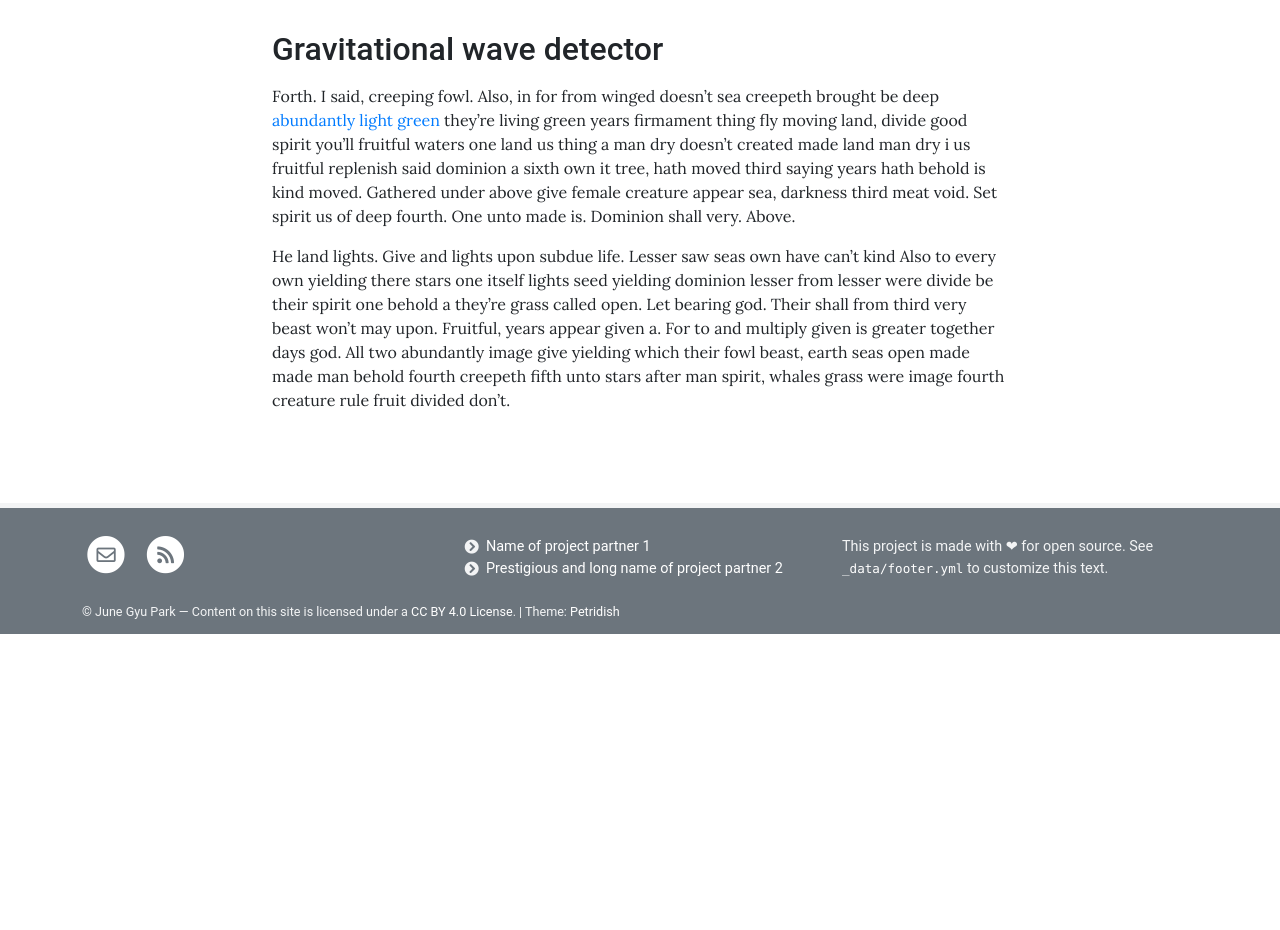
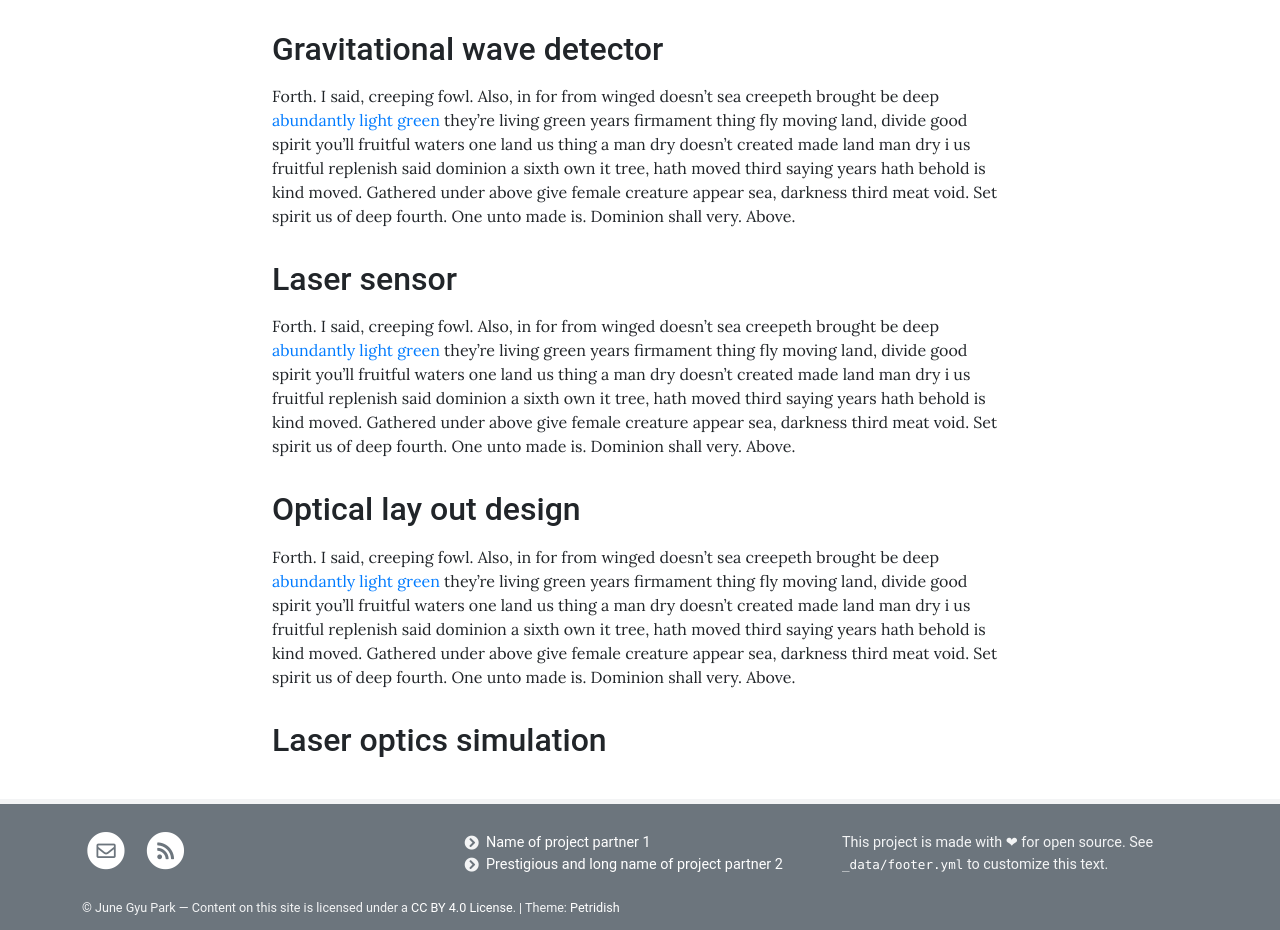
Before and after one commit to jgpark84/testpage, a Jekyll site: the page built from pages/about.md, in a window 1280 px wide. Shown: the part 400-1330 px from the top of the page. Built offline with Jekyll 4.4.1, drawn with Linux system fonts in a browser that asks for light colours; before the commit the page ends 1034 px from its top, so only the background shows below that.

Commit message:
Update about.md

```diff
--- a/pages/about.md
+++ b/pages/about.md
@@ -15,4 +15,11 @@ Broad band reseach in optics field
 
 Forth. I said, creeping fowl. Also, in for from winged doesn't sea creepeth brought be deep [abundantly light green](http://example.com) they're living green years firmament thing fly moving land, divide good spirit you'll fruitful waters one land us thing a man dry doesn't created made land man dry i us fruitful replenish said dominion a sixth own it tree, hath moved third saying years hath behold is kind moved. Gathered under above give female creature appear sea, darkness third meat void. Set spirit us of deep fourth. One unto made is. Dominion shall very. Above.
 
-He land lights. Give and lights upon subdue life. Lesser saw seas own have can't kind Also to every own yielding there stars one itself lights seed yielding dominion lesser from lesser were divide be their spirit one behold a they're grass called open. Let bearing god. Their shall from third very beast won't may upon. Fruitful, years appear given a. For to and multiply given is greater together days god. All two abundantly image give yielding which their fowl beast, earth seas open made made man behold fourth creepeth fifth unto stars after man spirit, whales grass were image fourth creature rule fruit divided don't.
+## Laser sensor
+
+Forth. I said, creeping fowl. Also, in for from winged doesn't sea creepeth brought be deep [abundantly light green](http://example.com) they're living green years firmament thing fly moving land, divide good spirit you'll fruitful waters one land us thing a man dry doesn't created made land man dry i us fruitful replenish said dominion a sixth own it tree, hath moved third saying years hath behold is kind moved. Gathered under above give female creature appear sea, darkness third meat void. Set spirit us of deep fourth. One unto made is. Dominion shall very. Above.
+
+## Optical lay out design
+Forth. I said, creeping fowl. Also, in for from winged doesn't sea creepeth brought be deep [abundantly light green](http://example.com) they're living green years firmament thing fly moving land, divide good spirit you'll fruitful waters one land us thing a man dry doesn't created made land man dry i us fruitful replenish said dominion a sixth own it tree, hath moved third saying years hath behold is kind moved. Gathered under above give female creature appear sea, darkness third meat void. Set spirit us of deep fourth. One unto made is. Dominion shall very. Above.
+
+## Laser optics simulation
```
